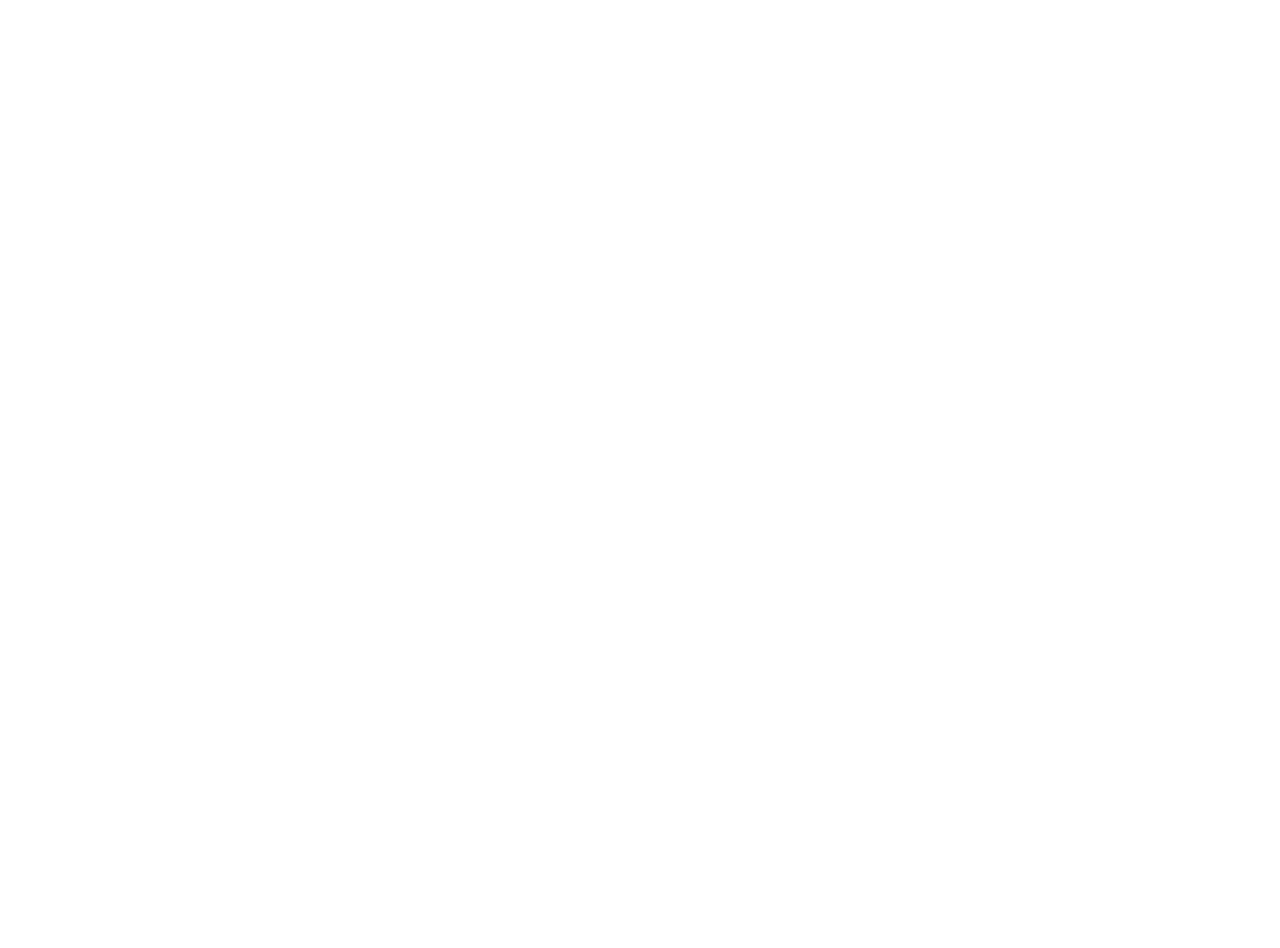
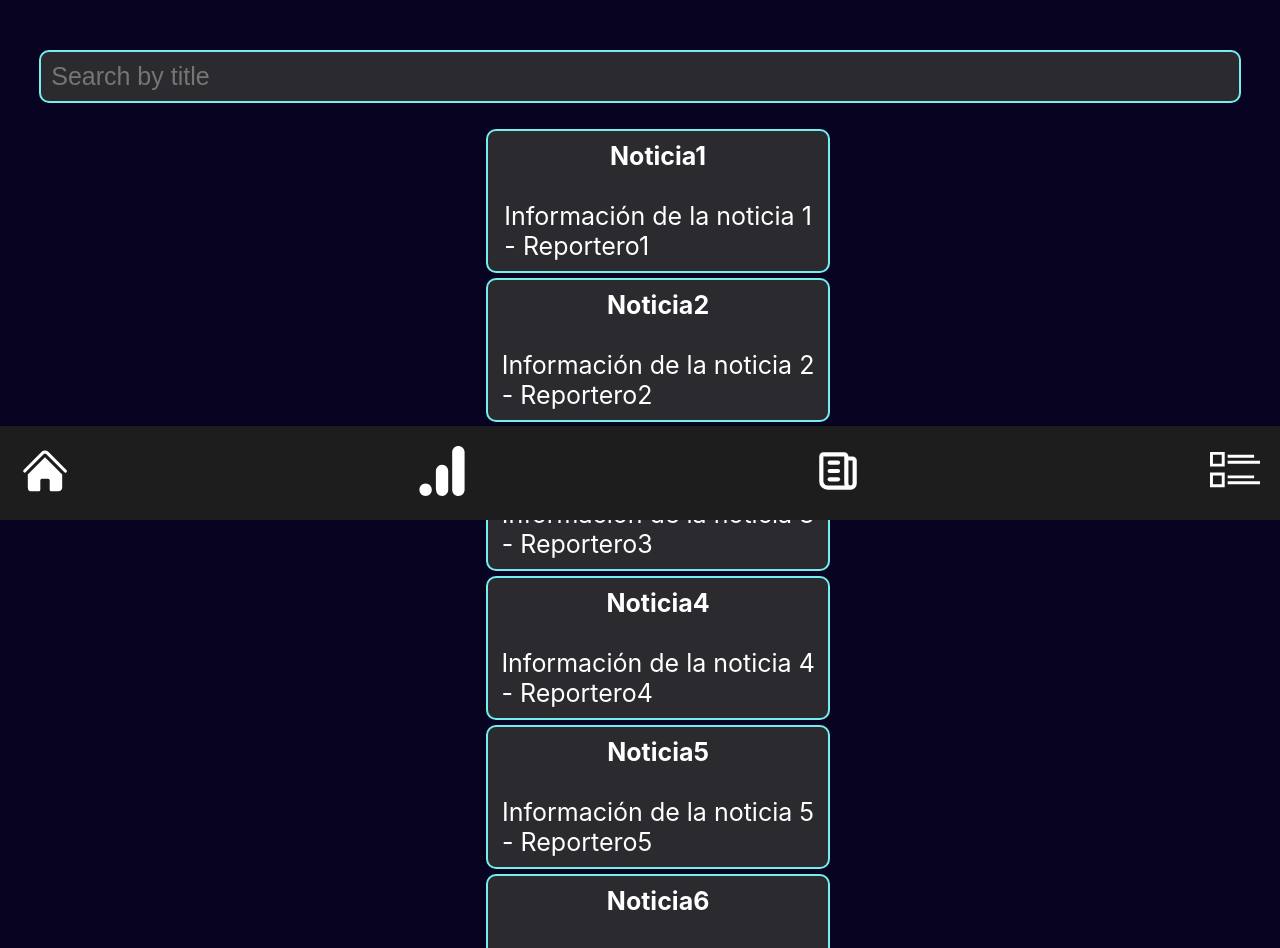
Before and after one commit to DiegoOrtegaElRincon/DAD-ui, a React (Create React App) app in the folder ui-ts/: page /news in a window 1280 px wide. Before the commit this address had no page. Shown: the part 280-1228 px from the top of the page. Before the commit the page ends 800 px from the top, so only its background shows below. Built offline with nearby package versions, Linux system fonts and the light colour scheme.

Commit message:
Created NewsList

```diff
--- a/ui-ts/src/App.tsx
+++ b/ui-ts/src/App.tsx
@@ -4,6 +4,7 @@
 import SignupForm from './pages/SignUpForm/SingupForm';
 import Profile from './pages/Profile/Profile';
 import Statistics from './pages/Stats/Statistics';
+import News from './pages/News/News';
 
 export default function App() {
   return (
@@ -14,6 +15,7 @@
         <Route path="/signup" element={<SignupForm />} />
         <Route path="/profile" element={<Profile />} />
         <Route path="/statistics" element={<Statistics />} />
+        <Route path="/news" element={<News />} />
       </Routes>
     </Router>
   );
--- a/ui-ts/src/components/bottomnavbar/BottomNavBar.tsx
+++ b/ui-ts/src/components/bottomnavbar/BottomNavBar.tsx
@@ -54,7 +54,7 @@
           <TbNews className="icon" />
         </Link>
       </div>
-      <div
+      {/* <div
         className={`strats ${selectedIcon === 'strats' ? 'selected' : ''}`}
         onClick={() => handleIconClick('strats')}
         onMouseEnter={() => handleIconHover('strats')}
@@ -63,7 +63,7 @@
         <Link to="/strats">
           <BsFillGrid3X3GapFill className="icon" />
         </Link>
-      </div>
+      </div> */}
       <div
         className={`matches ${selectedIcon === 'matches' ? 'selected' : ''}`}
         onClick={() => handleIconClick('matches')}
--- /dev/null
+++ b/ui-ts/src/components/newslist/NewsList.tsx
@@ -0,0 +1,62 @@
+// NewsList.tsx
+import React, { useState, useEffect } from 'react';
+import './NewsList.css';
+
+interface News {
+  title: string;
+  info: string;
+  reporter: string;
+}
+
+const NewsList: React.FC = () => {
+  const [news, setNews] = useState<News[]>([]);
+  const [searchTerm, setSearchTerm] = useState<string>('');
+
+  useEffect(() => {
+    // Simulación de datos JSON directamente en el componente
+    const jsonData: News[] = [
+      { title: 'Noticia1', info: 'Información de la noticia 1', reporter: 'Reportero1' },
+      { title: 'Noticia2', info: 'Información de la noticia 2', reporter: 'Reportero2' },
+      { title: 'Noticia3', info: 'Información de la noticia 3', reporter: 'Reportero3' },
+      { title: 'Noticia4', info: 'Información de la noticia 4', reporter: 'Reportero4' },
+      { title: 'Noticia5', info: 'Información de la noticia 5', reporter: 'Reportero5' },
+      { title: 'Noticia6', info: 'Información de la noticia 6', reporter: 'Reportero6' },
+      { title: 'Noticia7', info: 'Información de la noticia 7', reporter: 'Reportero7' },
+      { title: 'Noticia8', info: 'Información de la noticia 8', reporter: 'Reportero8' },
+      { title: 'Noticia9', info: 'Información de la noticia 9', reporter: 'Reportero9' },
+      { title: 'Noticia10', info: 'Información de la noticia 10', reporter: 'Reportero10' },
+    ];
+
+    setNews(jsonData);
+  }, []);
+
+  const filteredNews = news
+    .filter((item) =>
+      item.title.toLowerCase().includes(searchTerm.toLowerCase())
+    );
+
+  return (
+    <div className='container'>
+      <input
+        type='text'
+        placeholder='Search by title'
+        className='box box1'
+        value={searchTerm}
+        onChange={(e) => setSearchTerm(e.target.value)}
+      />
+      <ul>
+        {filteredNews.map((item, index) => (
+          <li key={index} className='list-box box1'>
+            <strong>{item.title}</strong>
+            <br />
+            {item.info}
+            <br />
+            {'- '}{item.reporter}
+          </li>
+        ))}
+      </ul>
+    </div>
+  );
+};
+
+export default NewsList;
--- /dev/null
+++ b/ui-ts/src/pages/News/News.tsx
@@ -0,0 +1,18 @@
+// App.tsx
+
+import React from 'react';
+import TopNavbar from '../../components/topnavbar/TopNavbar';
+import BottomNavbar from '../../components/bottomnavbar/BottomNavBar';
+import NewsList from '../../components/newslist/NewsList';
+
+const News: React.FC = () => {
+    return (
+        <div>
+            <TopNavbar props='Statistics' />
+            <NewsList/>
+            <BottomNavbar/>
+        </div >
+    );
+};
+
+export default News;
```
Also changed, not shown: ui-ts/src/components/newslist/NewsList.css (added).
